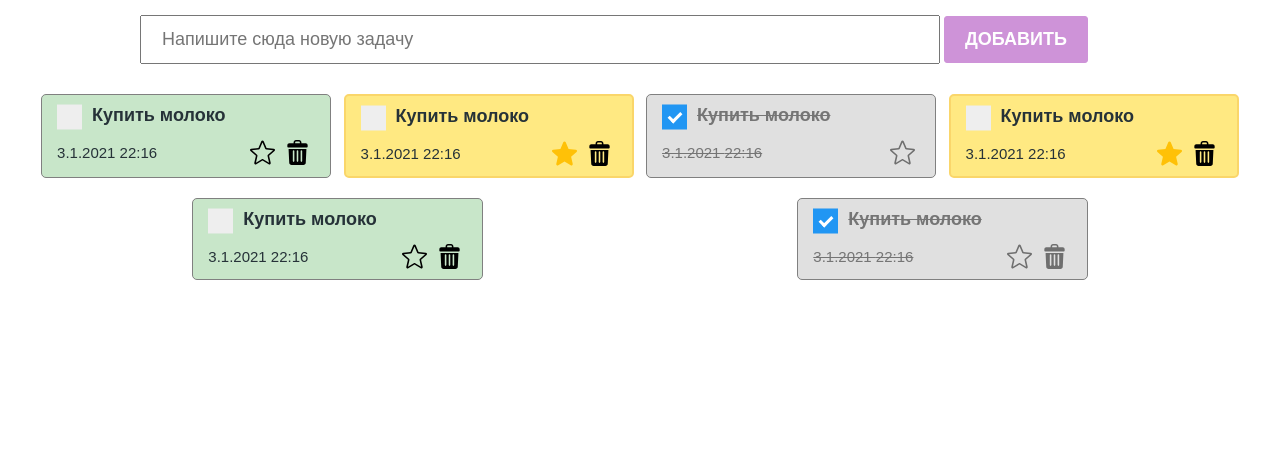
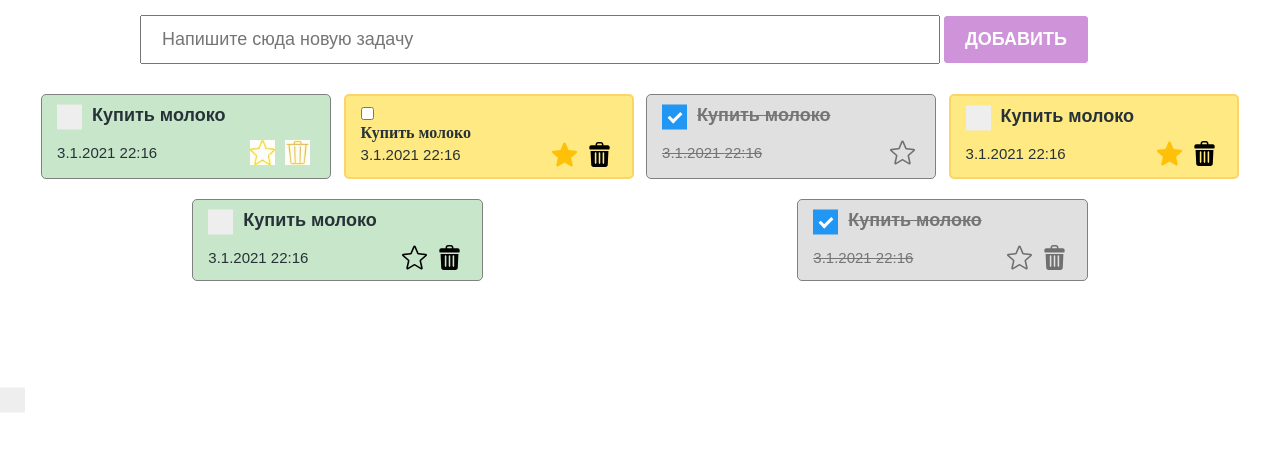
Before and after one commit to KamchybekovMarat/todo, a Django app: page / in a window 1280 px wide. Shown: the top 451 px of the page. Run offline with Django 3.2, Linux system fonts and the light colour scheme.

Commit message:
copied index.html

```diff
--- a/main/templates/index.html
+++ b/main/templates/index.html
@@ -30,13 +30,14 @@
           <div class="todo-item-footer">
             <p>3.1.2021 <span>22:16</span></p>
             <div class="action-button">
-              <img src="./images/white.svg" alt="" />
-              <img src="./images/trashcan.svg" alt="" />
+              <img src="../image/star zero.jpg " alt="" />
+
+              <img src="../image/musor.jpg" alt="" />
             </div>
           </div>
         </div>
         <div class="todo-item marked">
-          <div class="todo-item-header">
+          <div class="todo-item-header>
             <label class="checkbox-container">
               <input type="checkbox" />
               <span class="checkmark"></span>
```
Also changed, not shown: main/image/1c0003c0-cb34-43d1-9b8e-04996b6f0391.jpg (renamed from image/1c0003c0-cb34-43d1-9b8e-04996b6f0391.jpg), main/image/musor.jpg (renamed from image/musor.jpg), main/image/star zero.jpg (renamed from image/star zero.jpg).
